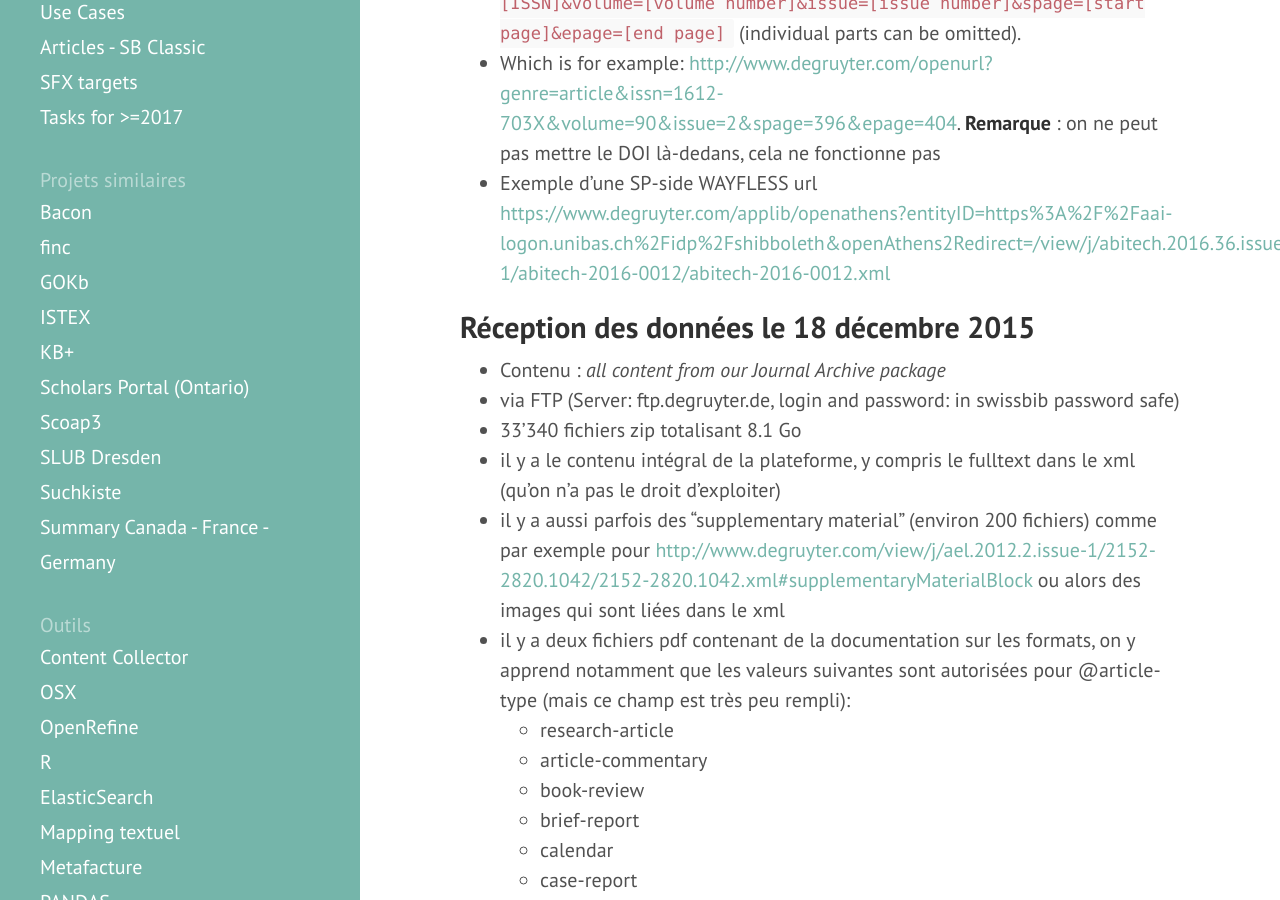
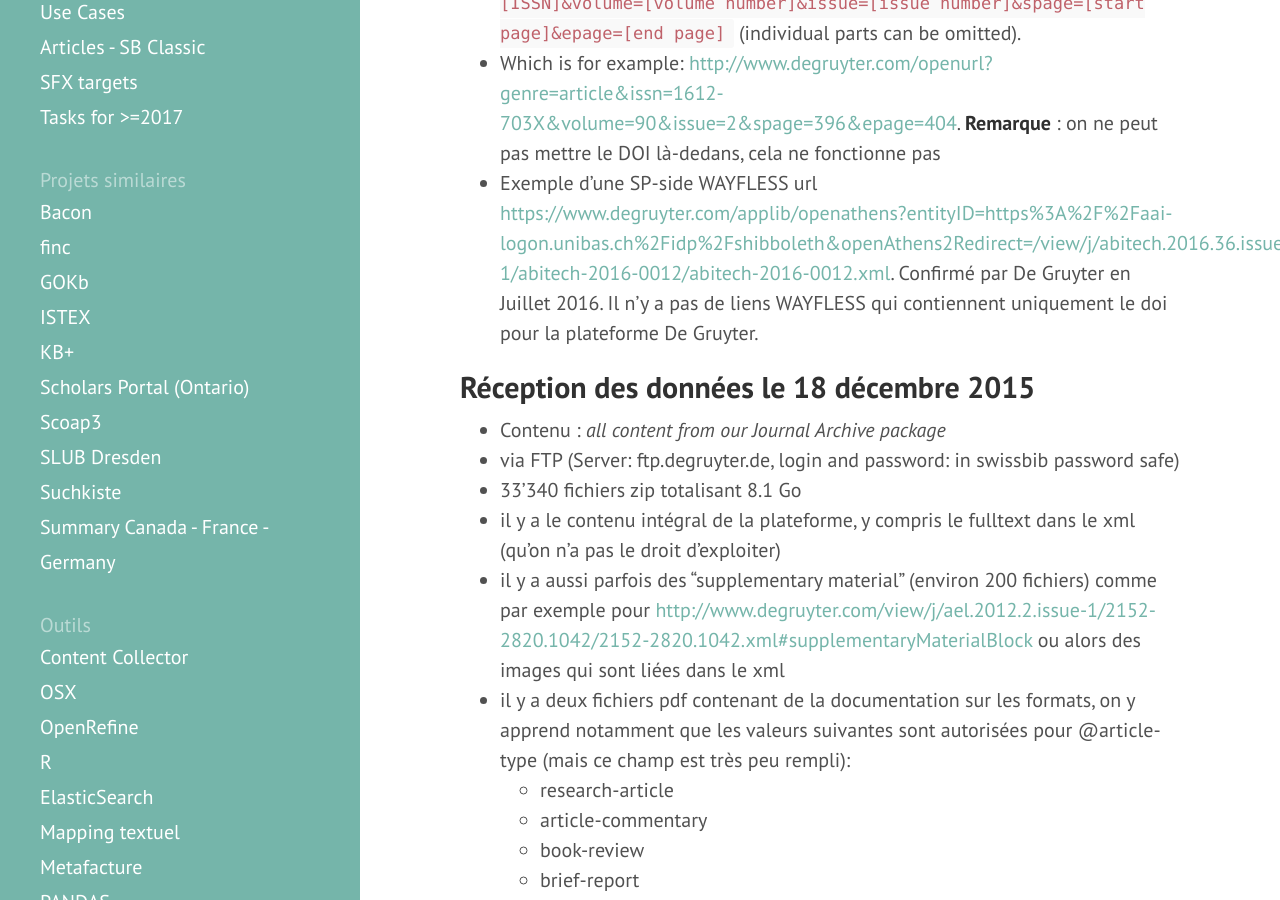
Before and after one commit to swissbib/metadataNationalLicencesDocumentation, a Jekyll site: the page built from pages/input/publishers/current/degruyter.md, in a window 1280 px wide and 900 px high, scrolled down 1674 px. Built offline with Jekyll 4.4.1, drawn with Linux system fonts in a browser that asks for light colours.

Commit message:
small update for cambridge and de gruyter

```diff
--- a/pages/input/publishers/current/degruyter.md
+++ b/pages/input/publishers/current/degruyter.md
@@ -48,7 +48,7 @@ Pour chaque journal, il y a une arborescence
  * In brackets [ ] is the information that has to be added from the source (without brackets). Accesing a specific article from volume 49, issue 11 and page 1873 from the journal Clinical Chemistry and Laboratory Medicine (CCLM) looks like this: <http://www.degruyter.com/JournalArticles?source=/j/cclm&volume=49&issue=11&page=1873>
  * Access via inbound OpenURL from linkresolvers on article level is also possible. The syntax is: `http://www.degruyter,com/openurl?genre=[Typ]&issn=[ISSN]&volume=[volume number]&issue=[issue number]&spage=[start page]&epage=[end page]` (individual parts can be omitted).
  * Which is for example: <http://www.degruyter.com/openurl?genre=article&issn=1612-703X&volume=90&issue=2&spage=396&epage=404>. **Remarque** : on ne peut pas mettre le DOI là-dedans, cela ne fonctionne pas
- * Exemple d'une SP-side WAYFLESS url <https://www.degruyter.com/applib/openathens?entityID=https%3A%2F%2Faai-logon.unibas.ch%2Fidp%2Fshibboleth&openAthens2Redirect=/view/j/abitech.2016.36.issue-1/abitech-2016-0012/abitech-2016-0012.xml>
+ * Exemple d'une SP-side WAYFLESS url <https://www.degruyter.com/applib/openathens?entityID=https%3A%2F%2Faai-logon.unibas.ch%2Fidp%2Fshibboleth&openAthens2Redirect=/view/j/abitech.2016.36.issue-1/abitech-2016-0012/abitech-2016-0012.xml>. Confirmé par De Gruyter en Juillet 2016. Il n'y a pas de liens WAYFLESS qui contiennent uniquement le doi pour la plateforme De Gruyter.
 
 
 ## Réception des données le 18 décembre 2015
```
Also changed, not shown: pages/input/publishers/current/CUP.md (+1 -0 lines).
